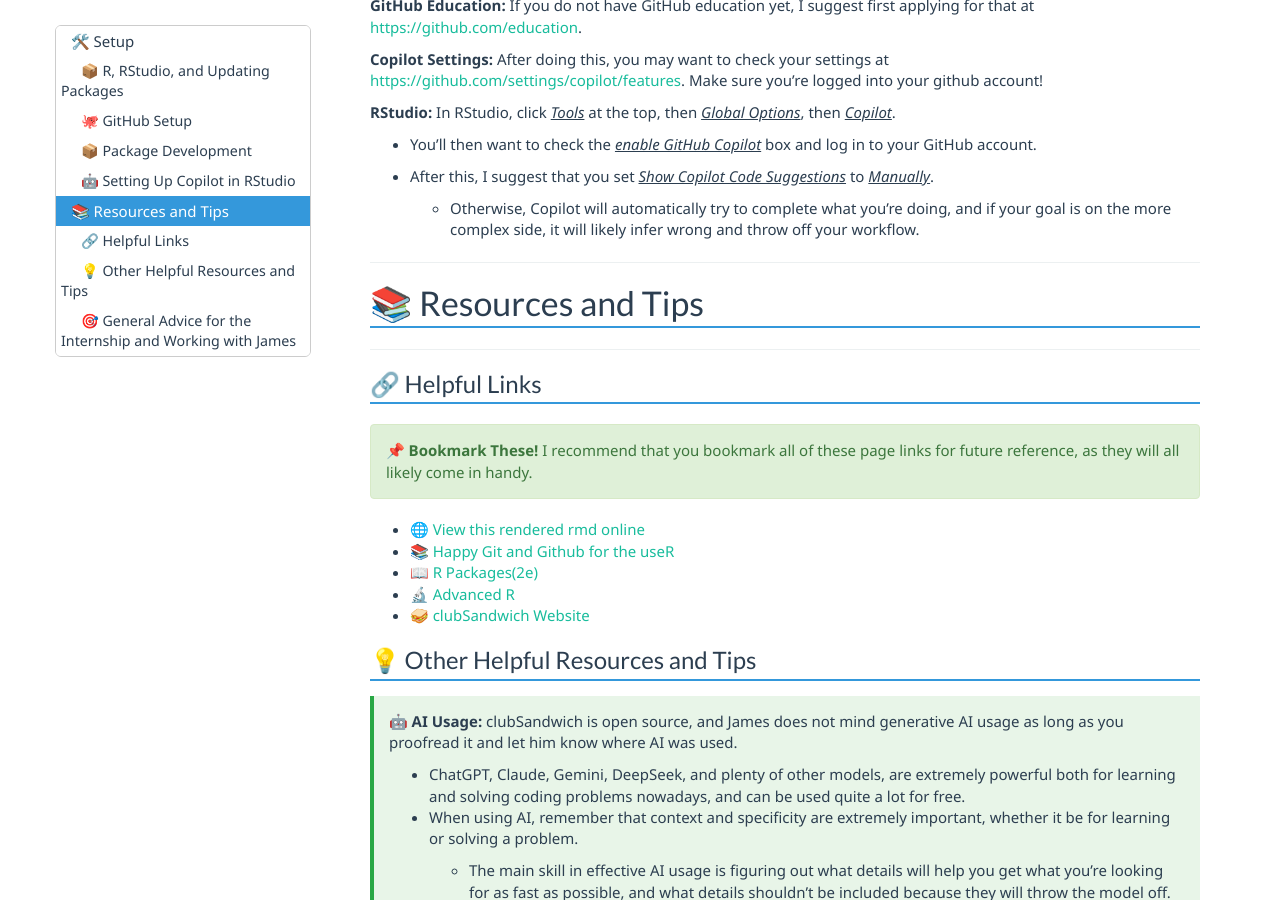
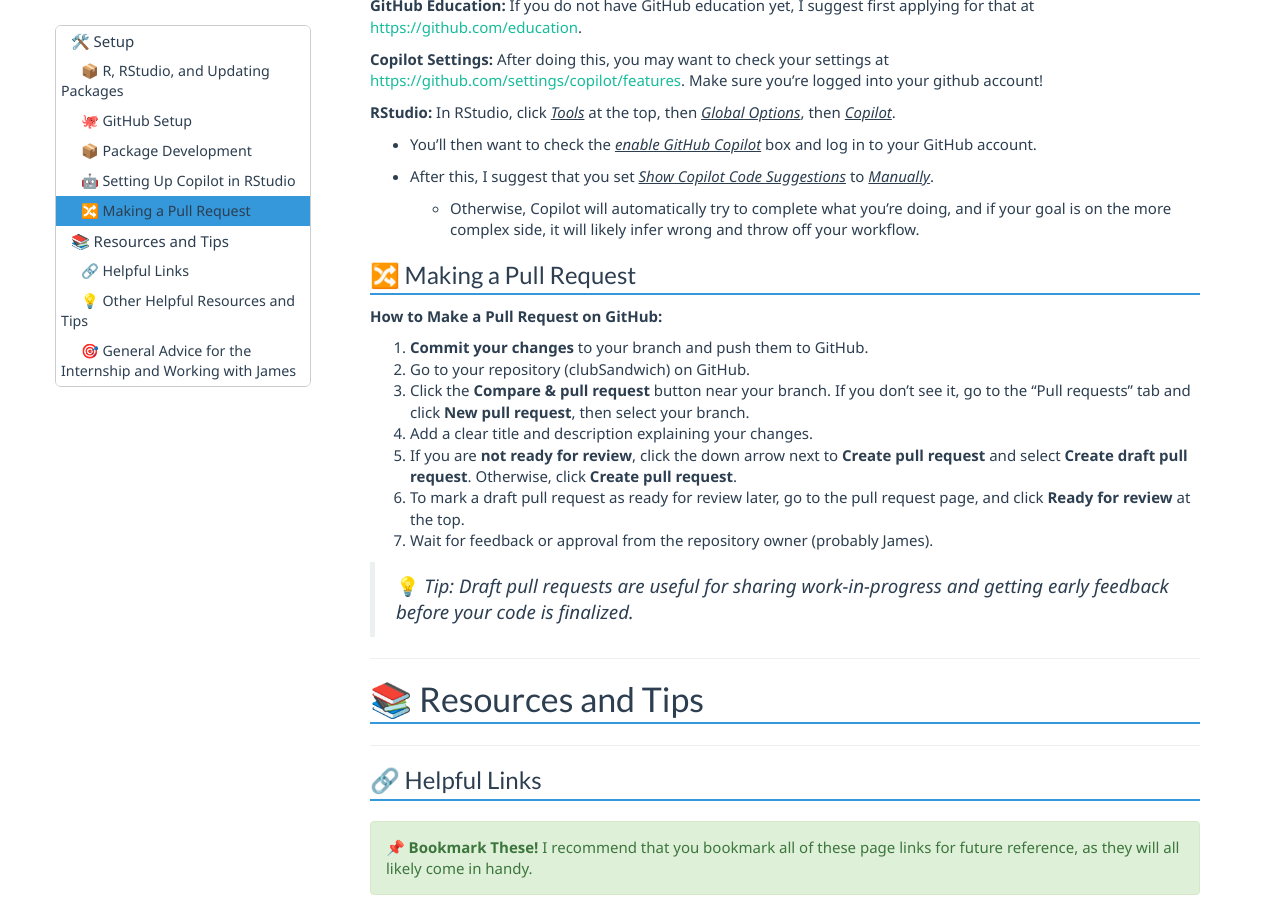
Before and after one commit to pekofsky/clubSandwichResources, a Jekyll site: the page Getting-Started-For-Interns.html, which Jekyll copies as it is, in a window 1280 px wide and 900 px high, scrolled down 1806 px. Built offline with Jekyll 4.4.1, drawn with Linux system fonts in a browser that asks for light colours.

Commit message:
Added pull request instructions.

```diff
--- a/Getting-Started-For-Interns.html
+++ b/Getting-Started-For-Interns.html
@@ -1698,6 +1698,33 @@
 infer wrong and throw off your workflow.</li>
 </ul></li>
 </ul>
+</div>
+<div id="making-a-pull-request" class="section level3">
+<h3><span style="color: #2c3e50;">🔀 Making a Pull Request</span></h3>
+<p><strong>How to Make a Pull Request on GitHub:</strong></p>
+<ol style="list-style-type: decimal">
+<li><strong>Commit your changes</strong> to your branch and push them to
+GitHub.</li>
+<li>Go to your repository (clubSandwich) on GitHub.</li>
+<li>Click the <strong>Compare &amp; pull request</strong> button near
+your branch. If you don’t see it, go to the “Pull requests” tab and
+click <strong>New pull request</strong>, then select your branch.</li>
+<li>Add a clear title and description explaining your changes.</li>
+<li>If you are <strong>not ready for review</strong>, click the down
+arrow next to <strong>Create pull request</strong> and select
+<strong>Create draft pull request</strong>. Otherwise, click
+<strong>Create pull request</strong>.</li>
+<li>To mark a draft pull request as ready for review later, go to the
+pull request page, and click <strong>Ready for review</strong> at the
+top.</li>
+<li>Wait for feedback or approval from the repository owner (probably
+James).</li>
+</ol>
+<blockquote>
+<p>💡 <em>Tip: Draft pull requests are useful for sharing
+work-in-progress and getting early feedback before your code is
+finalized.</em></p>
+</blockquote>
 <hr />
 </div>
 </div>
```
Also changed, not shown: Getting Started For Interns - PDF Version.Rmd (+15 -1 lines), Getting Started For Interns.Rmd (+21 -7 lines).
